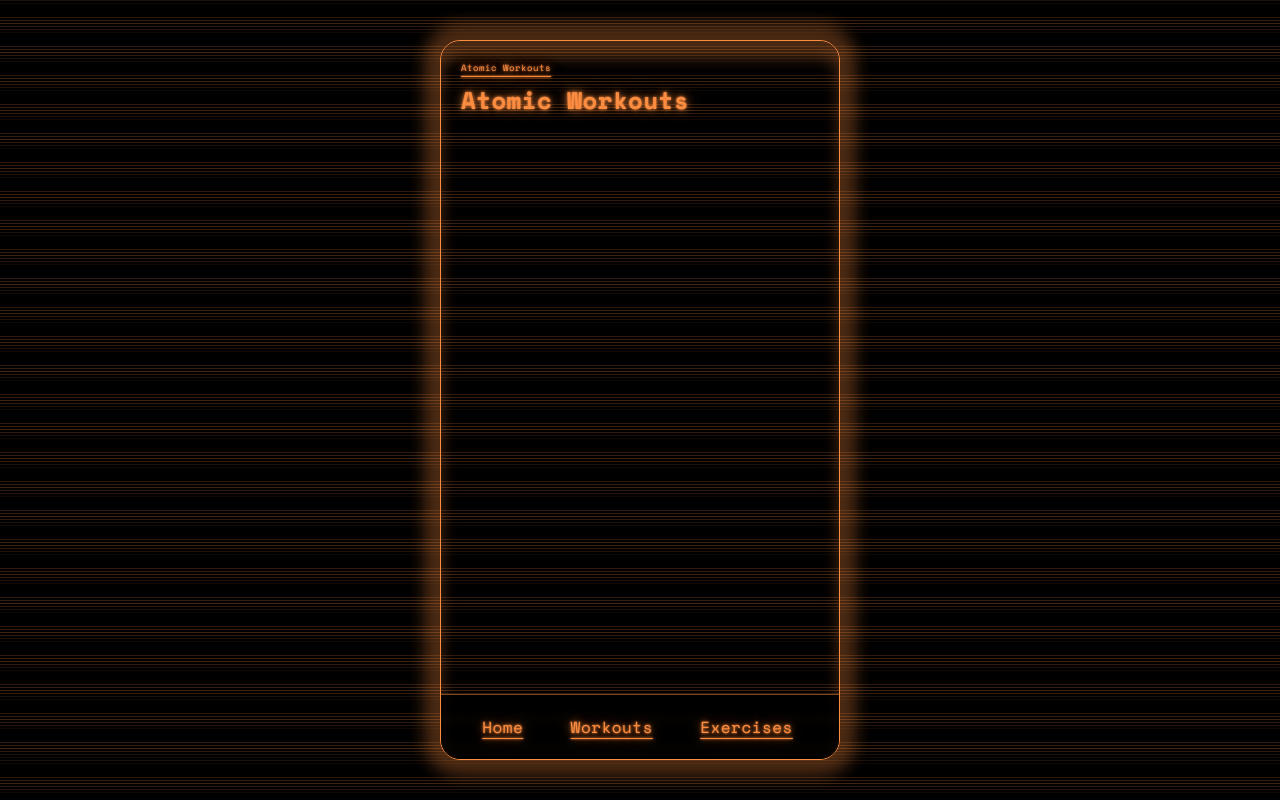
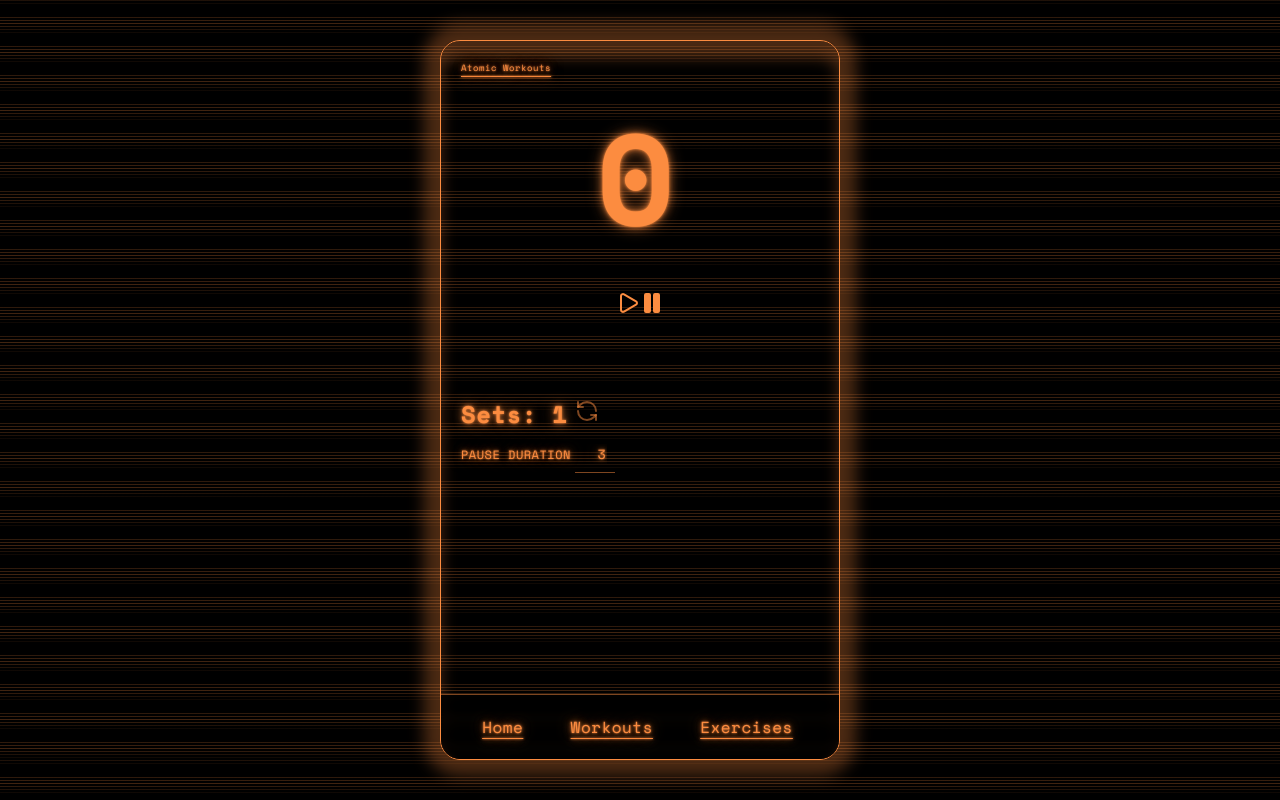
Before and after one commit to jakobm101/capstone-atomicworkouts, a Next.js app: page / in a window 1280 px wide. Built offline with nearby package versions, Linux system fonts and the light colour scheme.

Commit message:
setting pause duration works

```diff
--- a/components/Timer.jsx
+++ b/components/Timer.jsx
@@ -2,14 +2,14 @@ import { Pause, Play } from "lucide-react";
 import { useEffect, useState } from "react";
 import styled from "styled-components";
 
-export default function Timer({ pauseTime = 5, setCount }) {
-  const [timer, setTimer] = useState(pauseTime);
+export default function Timer({ pauseDuration = 5, setCount }) {
+  const [timer, setTimer] = useState(pauseDuration);
   const [isRunning, setIsRunning] = useState(true);
 
   useEffect(() => {
     //if paused or timer done then stop and reset timer
     if (timer <= 0 && !isRunning) {
-      setTimer(pauseTime);
+      setTimer(pauseDuration);
       setIsRunning(!isRunning);
       // count laps
     } else if (timer <= 0 || !isRunning) {
--- a/pages/index.jsx
+++ b/pages/index.jsx
@@ -1,9 +1,62 @@
 import Layout from "@/components/Layout";
+import Timer from "@/components/Timer";
+import { RefreshCcw } from "lucide-react";
+import { useState } from "react";
+import styled from "styled-components";
 
-export default function HomePage() {
+export default function TimerPage() {
+  const [sets, setSets] = useState(0);
+  const [pauseDuration, setPauseDuration] = useState(3);
+
   return (
     <Layout>
-      <h2>Atomic Workouts</h2>
+      <Timer setCount={setSets} pauseDuration={pauseDuration} />
+      <StyledH2>Sets: {sets}</StyledH2>
+      <StyledButton onClick={() => setSets(0)}>
+        <RefreshCcw />
+      </StyledButton>
+      <div>
+        <label>Pause Duration</label>
+        <StyledInput
+          type="number"
+          min="2"
+          max="320"
+          value={pauseDuration}
+          onChange={(e) => setPauseDuration(e.target.value)}
+        />
+      </div>
     </Layout>
   );
 }
+
+const StyledH2 = styled.h2`
+  display: inline;
+`;
+
+const StyledButton = styled.button`
+  border: none;
+  box-shadow: none;
+  cursor: pointer;
+  padding: 0;
+  margin: 0;
+
+  svg {
+    stroke: var(--color-orange-5);
+  }
+
+  &:hover {
+    box-shadow: none;
+    svg {
+      stroke: var(--color-orange-10);
+    }
+  }
+`;
+
+const StyledInput = styled.input`
+  border: none;
+  border-bottom: 1px solid var(--color-orange-5);
+  border-radius: 0;
+  box-shadow: none;
+  width: 40px;
+  text-align: right;
+`;
--- a/styles.js
+++ b/styles.js
@@ -147,4 +147,15 @@ ul {
   padding-inline-start: 0;
 
 }
+
+/* hide arrows on number inputs */
+input[type=number]::-webkit-outer-spin-button,
+input[type=number]::-webkit-inner-spin-button {
+  -webkit-appearance: none; /* Chrome, Safari, Edge */
+  margin: 0;
+}
+
+input[type=number] {
+  -moz-appearance: textfield; /* Firefox */
+}
 `;
```
Also changed, not shown: pages/timer.jsx (deleted, +0 -41 lines).
